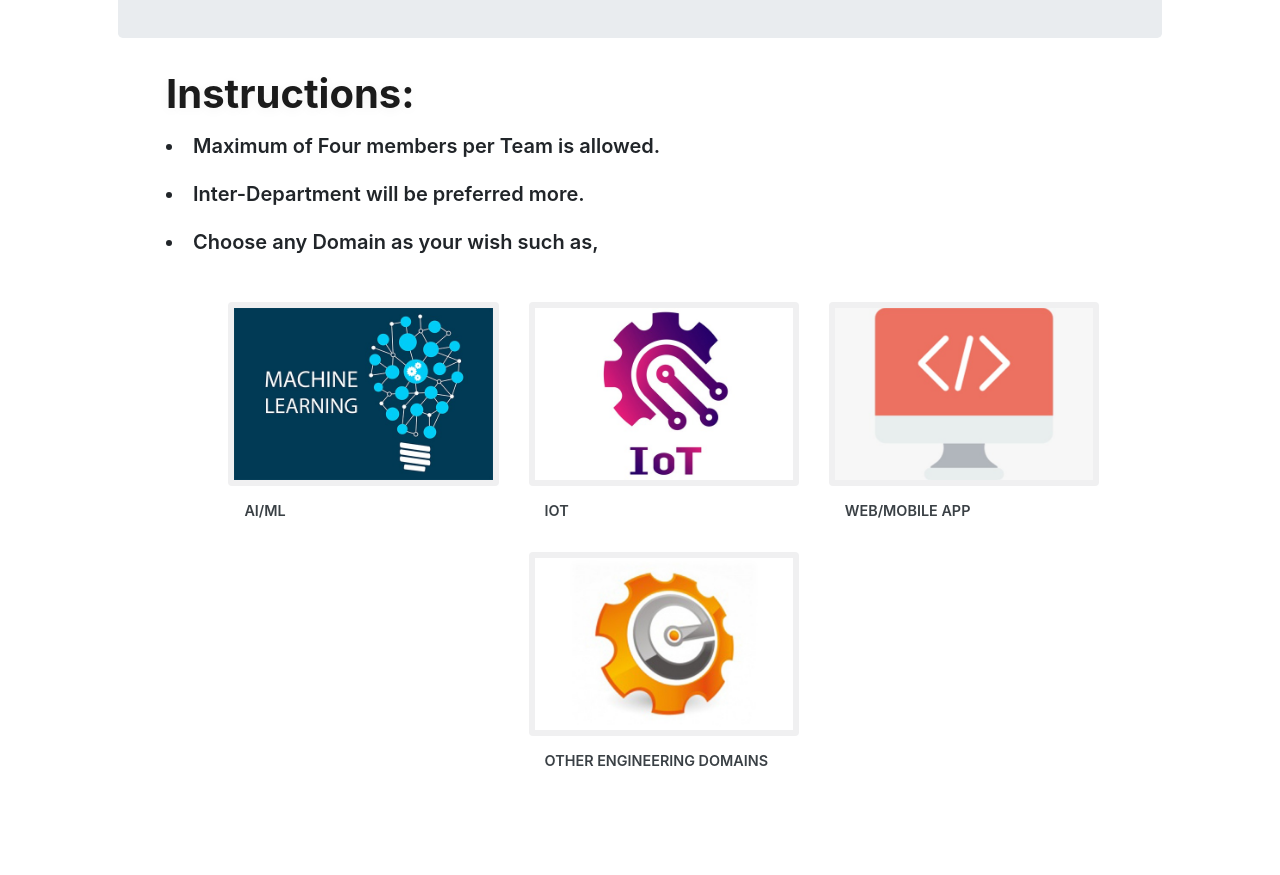
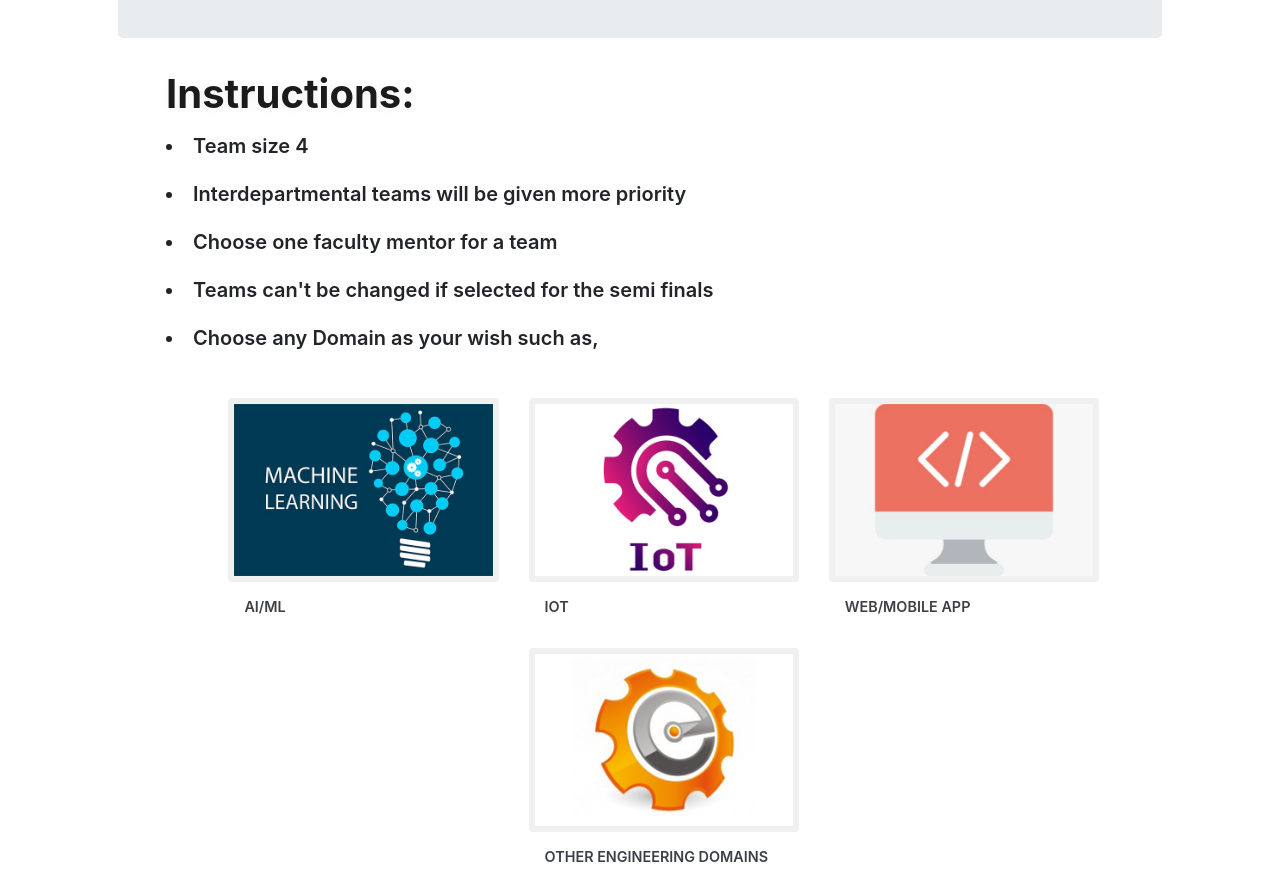
Before and after one commit to innowah/innowah2k19, a plain HTML site: page index.html in a window 1280 px wide. Shown: the part 1400-2275 px from the top of the page. Drawn offline with Linux system fonts and the light colour scheme.

Commit message:
Update index.html

```diff
--- a/index.html
+++ b/index.html
@@ -188,11 +188,14 @@
 
                     <h3 class="tittle-w3ls mb-3">Instructions:</h3>
 
-                   	<h5 id="services"><li> Maximum of Four members per Team is allowed.</li></h5>
+                   	<h5 id="services"><li>Team size 4</li></h5>
                    	<br>
-                   	<h5 id="services"><li>Inter-Department will be preferred more.</li></h5>
+                   	<h5 id="services"><li>Interdepartmental teams will be given more priority</li></h5>
                     <br>
-
+                    <h5 id="services"><li>Choose one faculty mentor for a team</li></h5>
+                    <br>
+                    <h5 id="services"><li>Teams can't be changed if selected for the semi finals</li></h5>
+                    <br>
                     <h5 id="services"><li>Choose any Domain as your wish such as,</li></h5>
                     <br>
                     <ul class="domain">
```
